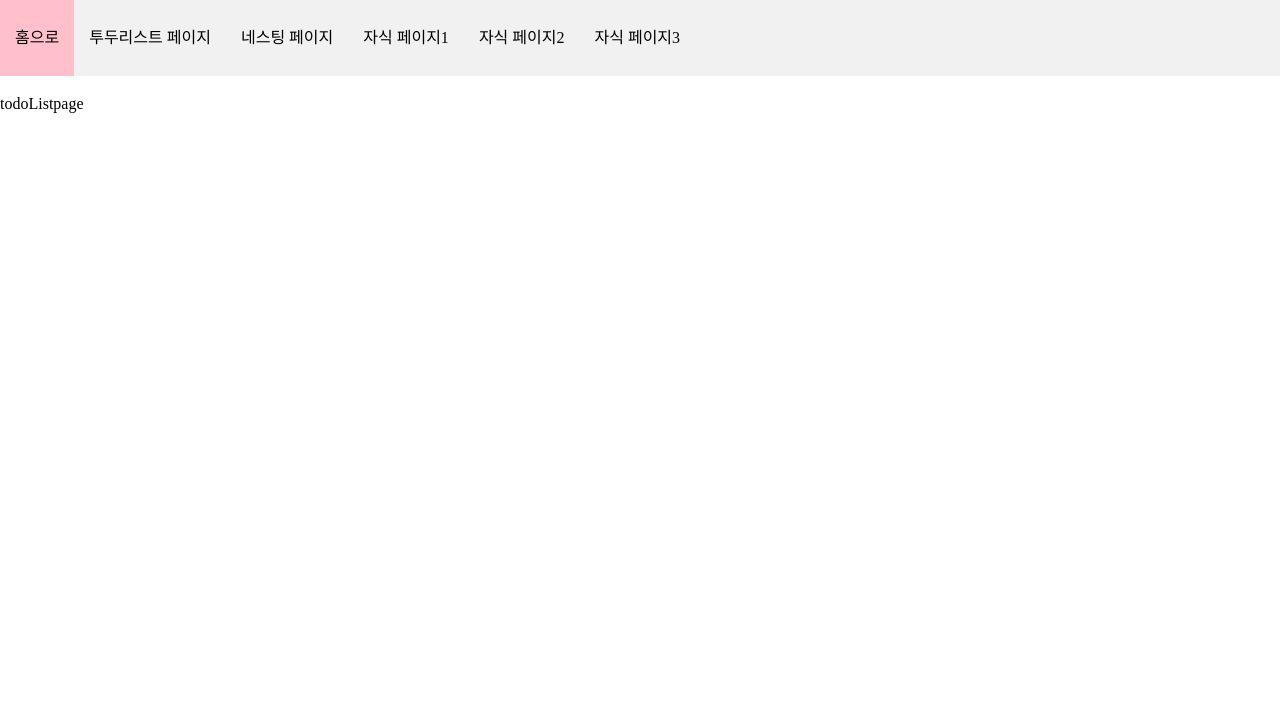
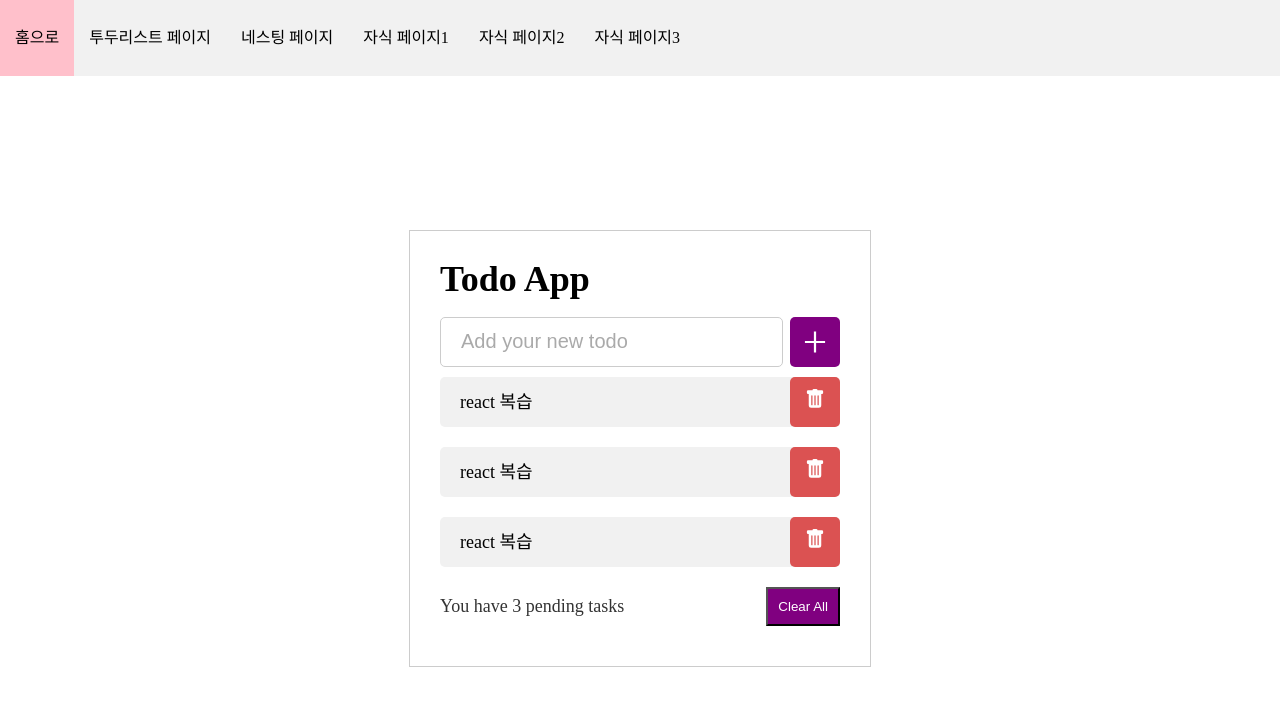
Before and after one commit to seongEun95/react-lesson, a React (Create React App) app: page /todoList in a window 1280 px wide. Shown: the top 706 px of the page. Built offline with nearby package versions, Linux system fonts and the light colour scheme.

Commit message:
todo list delete

```diff
--- a/package.json
+++ b/package.json
@@ -13,6 +13,7 @@
     "@types/react-dom": "^18.0.0",
     "react": "^18.2.0",
     "react-dom": "^18.2.0",
+    "react-icons": "^4.10.1",
     "react-router-dom": "^6.15.0",
     "react-scripts": "5.0.1",
     "typescript": "^4.4.2",
--- a/public/index.html
+++ b/public/index.html
@@ -1,4 +1,4 @@
-<!DOCTYPE html>
+<!doctype html>
 <html lang="en">
   <head>
     <meta charset="utf-8" />
@@ -14,7 +14,7 @@
       manifest.json provides metadata used when your web app is installed on a
       user's mobile device or desktop. See https://developers.google.com/web/fundamentals/web-app-manifest/
     -->
-    <link rel="manifest" href="%PUBLIC_URL%/manifest.json" />
+    <!-- <link rel="manifest" href="%PUBLIC_URL%/manifest.json" /> -->
     <!--
       Notice the use of %PUBLIC_URL% in the tags above.
       It will be replaced with the URL of the `public` folder during the build.
--- /dev/null
+++ b/src/components/todo.tsx
@@ -0,0 +1,38 @@
+/** @jsxRuntime classic */
+/** @jsx jsx */
+import { jsx, css } from '@emotion/react';
+import { useState } from 'react';
+
+interface TodoProps {
+  id: string;
+  text: string;
+  done: boolean;
+}
+
+export default function Todo({ id, text, done }: TodoProps) {
+  return (
+    <li css={TodoCss}>
+      <p css={textCss}>{text}</p>
+    </li>
+  );
+}
+
+const TodoCss = css`
+  display: flex;
+  justify-content: space-between;
+  align-items: center;
+  padding: 0 0 0 20px;
+  width: 100%;
+  height: 50px;
+  background-color: #f1f1f1;
+  box-sizing: border-box;
+  margin: 10px 0;
+  border-radius: 5px;
+`;
+
+const textCss = css`
+  font-size: 14px;
+  color: #333;
+  font-size: 18px;
+  color: #000;
+`;
--- a/src/page/HomePage.tsx
+++ b/src/page/HomePage.tsx
@@ -1,7 +1,28 @@
+import { useState } from 'react';
+import { useNavigate } from 'react-router-dom';
+
 export default function HomePage() {
+  const navigate = useNavigate();
+  const [userInput, setUserInput] = useState('');
+
   return (
     <div>
       <h1>HomePage</h1>
+      <input
+        type="text"
+        name="input"
+        value={userInput}
+        onChange={e => {
+          setUserInput(e.target.value);
+        }}
+      />
+      <button
+        onClick={() => {
+          navigate(`/nesting/children/${userInput}`);
+        }}
+      >
+        자식 페이지로 이동
+      </button>
       <div>this is homepage</div>
     </div>
   );
--- a/src/page/TodoListPage.tsx
+++ b/src/page/TodoListPage.tsx
@@ -1,7 +1,199 @@
+/** @jsxRuntime classic */
+/** @jsx jsx */
+import { jsx, css } from '@emotion/react';
+import { AiOutlinePlus } from 'react-icons/ai';
+import { BsFillTrashFill } from 'react-icons/bs';
+
+import { useState, useEffect } from 'react';
+import { TodoList } from '../types/Todo.type';
+import Todo from '../components/todo';
+
 export default function TodoListPage() {
+  const [list, setList] = useState<TodoList>([
+    { id: '1', text: 'react 복습', done: false },
+    { id: '2', text: 'react 복습', done: false },
+    { id: '3', text: 'react 복습', done: false },
+  ]);
+
+  useEffect(() => {
+    // 총 개수의 초기 값
+    setTaskNum(list.length);
+  });
+
+  const [userInput, setUserInput] = useState('');
+
+  const handleChangeInput = (e: React.ChangeEvent<HTMLInputElement>) => {
+    setUserInput(e.target.value);
+  };
+
+  const handleClickAddBtn = () => {
+    setList(prev => [
+      ...prev,
+      {
+        id: prev.length === 0 ? '1' : String(+prev[prev.length - 1].id + 1),
+        text: userInput,
+        done: false,
+      },
+    ]);
+    setUserInput('');
+
+    // 일단 플러스 버튼을 누르면 배열의 길이 + 1 해서 갯수를 구한다.
+    setTaskNum(list.length + 1);
+  };
+
+  const [taskNum, setTaskNum] = useState(0);
+
+  const handleClickClearBtn = () => {
+    setList([]);
+    setTaskNum(0);
+  };
+
+  const [deleteOn, setDeleteOn] = useState(false);
+
+  const handleClickDeleteBtnOn = () => {
+    deleteOn ? setDeleteOn(false) : setDeleteOn(true);
+  };
+
   return (
-    <>
-      <div>todoListpage</div>
-    </>
+    <div css={TodoListCss}>
+      <div css={todoWrapCss}>
+        <h1>Todo App</h1>
+        {/* 버튼 작성란 */}
+        <div css={txtInputWrapCss}>
+          <label htmlFor="">
+            <input
+              type="text"
+              value={userInput}
+              onInput={handleChangeInput}
+              css={inputCss}
+              placeholder="Add your new todo"
+            />
+          </label>
+          <button css={plusBtnCss} onClick={handleClickAddBtn}>
+            <AiOutlinePlus />
+          </button>
+        </div>
+
+        {/* 리스트 */}
+        <ul css={listWrapCss}>
+          {list.map(({ id, text, done }, i) => (
+            <div key={id} css={todoElemCss} onClick={handleClickDeleteBtnOn}>
+              <Todo id={id} text={text} done={done}></Todo>
+
+              <button
+                css={deleteCss}
+                onClick={() => {
+                  let listcopy = [...list];
+                  listcopy.splice(i, 1);
+                  setList(listcopy);
+
+                  // 버튼을 누르면 총 갯수에서 -1 한다.
+                  setTaskNum(list.length - 1);
+                }}
+              >
+                <BsFillTrashFill />
+              </button>
+            </div>
+          ))}
+        </ul>
+
+        {/* 하단 글 갯수, 클리어 버튼 */}
+        <div css={clearBtnWrapCss}>
+          <p>You have {taskNum} pending tasks</p>
+          <button css={clearBtnCss} onClick={handleClickClearBtn}>
+            Clear All
+          </button>
+        </div>
+      </div>
+    </div>
   );
 }
+
+const TodoListCss = css`
+  display: flex;
+  justify-content: center;
+  align-items: center;
+  height: calc(100% - 96px);
+`;
+
+const todoWrapCss = css`
+  padding: 30px;
+  width: 100%;
+  max-width: 400px;
+  border: 1px solid #ccc;
+  h1 {
+    font-size: 36px;
+    font-weight: bold;
+    margin-bottom: 20px;
+  }
+`;
+
+const txtInputWrapCss = css`
+  display: flex;
+  label {
+    width: calc(100% - 50px);
+  }
+`;
+const inputCss = css`
+  height: 50px;
+  width: calc(98%);
+  box-sizing: border-box;
+  border: 1px solid #ccc;
+  border-radius: 5px;
+  padding-left: 10px;
+  font-size: 20px;
+  &::placeholder {
+    font-size: 20px;
+    padding-left: 10px;
+    color: #aaa;
+  }
+`;
+const listWrapCss = css``;
+const clearBtnWrapCss = css`
+  display: flex;
+  justify-content: space-between;
+  align-items: center;
+  margin: 10px 0;
+  p {
+    font-size: 18px;
+    color: #333;
+  }
+`;
+const plusBtnCss = css`
+  display: flex;
+  justify-content: center;
+  align-items: center;
+  font-size: 30px;
+  color: #fff;
+  background-color: var(--primary-color);
+  border: none;
+  width: 50px;
+  height: 50px;
+  border-radius: 5px;
+  cursor: pointer;
+`;
+const clearBtnCss = css`
+  padding: 10px;
+  background-color: var(--primary-color);
+  color: #fff;
+`;
+
+const todoElemCss = css`
+  display: flex;
+  justify-content: center;
+  align-items: center;
+  position: relative;
+`;
+
+const deleteCss = css`
+  font-size: 20px;
+  background: #db5252;
+  color: #fff;
+  border: none;
+  width: 50px;
+  height: 50px;
+  cursor: pointer;
+  border-radius: 5px;
+  position: absolute;
+  right: 0;
+`;
--- a/src/style/global.css
+++ b/src/style/global.css
@@ -1,3 +1,7 @@
+:root {
+  --primary-color: purple;
+}
+
 header {
   background: #f1f1f1;
   /* padding: 20px 10px; */
--- a/src/style/reset.css
+++ b/src/style/reset.css
@@ -131,3 +131,10 @@ a {
   text-decoration: none;
   color: inherit;
 }
+html,
+body {
+  height: 100%;
+}
+#root {
+  height: 100%;
+}
```
Also changed, not shown: src/types/Todo.type.ts (added, +7 -0 lines), 1 other file (tests, documents, lock files or other folders).
